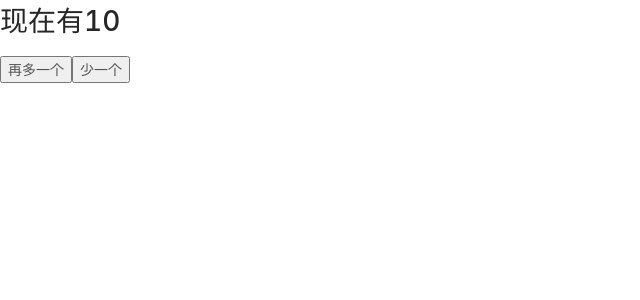
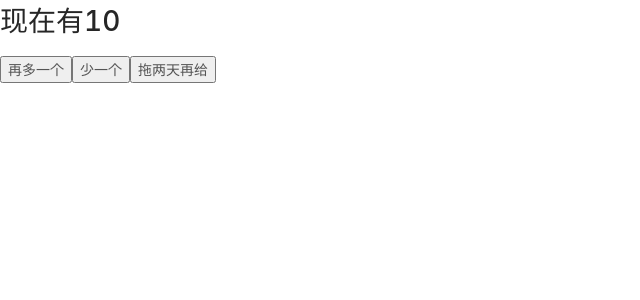
Before and after one commit to nanshanyibei/Recruitment-software, a React (Create React App) app: page / in a window 1280 px wide. Shown: the top 300 px of the page, without its empty margins (0-640 px from the left). Built offline with nearby package versions, Linux system fonts and the light colour scheme.

Commit message:
完整的使用redux

```diff
--- a/package.json
+++ b/package.json
@@ -9,8 +9,10 @@
     "mongoose": "^5.6.2",
     "react": "^16.8.6",
     "react-dom": "^16.8.6",
+    "react-redux": "^7.1.0",
     "react-scripts": "3.0.1",
-    "redux": "^4.0.1"
+    "redux": "^4.0.1",
+    "redux-thunk": "^2.3.0"
   },
   "scripts": {
     "start": "react-scripts start",
--- a/src/App.js
+++ b/src/App.js
@@ -1,23 +1,23 @@
 import React from 'react'
+import { connect } from 'react-redux'
+import { addGUN, removeGUN, addGunAsync} from './index.redux'
 
 class App extends React.Component{
-  // constructor(props){
-	// 	super(props)
-	// 	this.state = {
-	// 		test: "1234"
-	// 	}
-	// }
 	render(){
-		const store = this.props.store
-		const num = store.getState()
-		const addGUN = this.props.addGUN
-		const removeGUN = this.props.removeGUN
 		return <div>
-			<h1>现在有{num}</h1>
-			<button onClick = {() => store.dispatch(addGUN())}>再多一个</button>
-			<button onClick = {() => store.dispatch(removeGUN())}>少一个</button>
+			<h1>现在有{this.props.num}</h1>
+			<button onClick = {this.props.addGUN}>再多一个</button>
+			<button onClick = {this.props.removeGUN}>少一个</button>
+			<button onClick = {this.props.addGunAsync}>拖两天再给</button>
 		</div>
 	}
 }
+const mapStatetoProps = (state) => {
+	return { num: state }
+}
+
+const actionCreator = { addGUN, removeGUN, addGunAsync }
+
+App = connect(mapStatetoProps, actionCreator)(App)
 
 export default App
--- a/src/index.js
+++ b/src/index.js
@@ -1,15 +1,22 @@
 import React from 'react'
 import ReactDOM from 'react-dom'
+import thunk from 'redux-thunk'
 import App from './App'
-import { createStore } from 'redux'
-import { counter, addGUN, removeGUN } from './index.redux'
+import { createStore, applyMiddleware, compose } from 'redux'
+import { counter } from './index.redux'
+import { Provider } from 'react-redux'
 
-const store = createStore(counter)
+const store = createStore(counter, compose(
+	applyMiddleware(thunk),
+	window.devToolsExtension ? window.devToolsExtension() : f => f
+))
 
-function render(){
-	ReactDOM.render(<App store = {store} addGUN = {addGUN} removeGUN = {removeGUN}/>,document.getElementById('root'))
-}
+ReactDOM.render(
+	(<Provider store={store}>
+		<App />
+	</Provider>)
+	,document.getElementById('root'))
 
-render()
+// render()
 
-store.subscribe(render)
+// store.subscribe(render)
--- a/src/index.redux.js
+++ b/src/index.redux.js
@@ -19,3 +19,11 @@ export function addGUN(){
 export function removeGUN(){
 	return {type: REMOVE_GUN}
 }
+
+export function addGunAsync(){
+	return dispatch => {
+		setTimeout(() => {
+			dispatch(addGUN())
+		}, 2000)
+	}
+}
```
Also changed, not shown: 1 other file (tests, documents, lock files or other folders).
